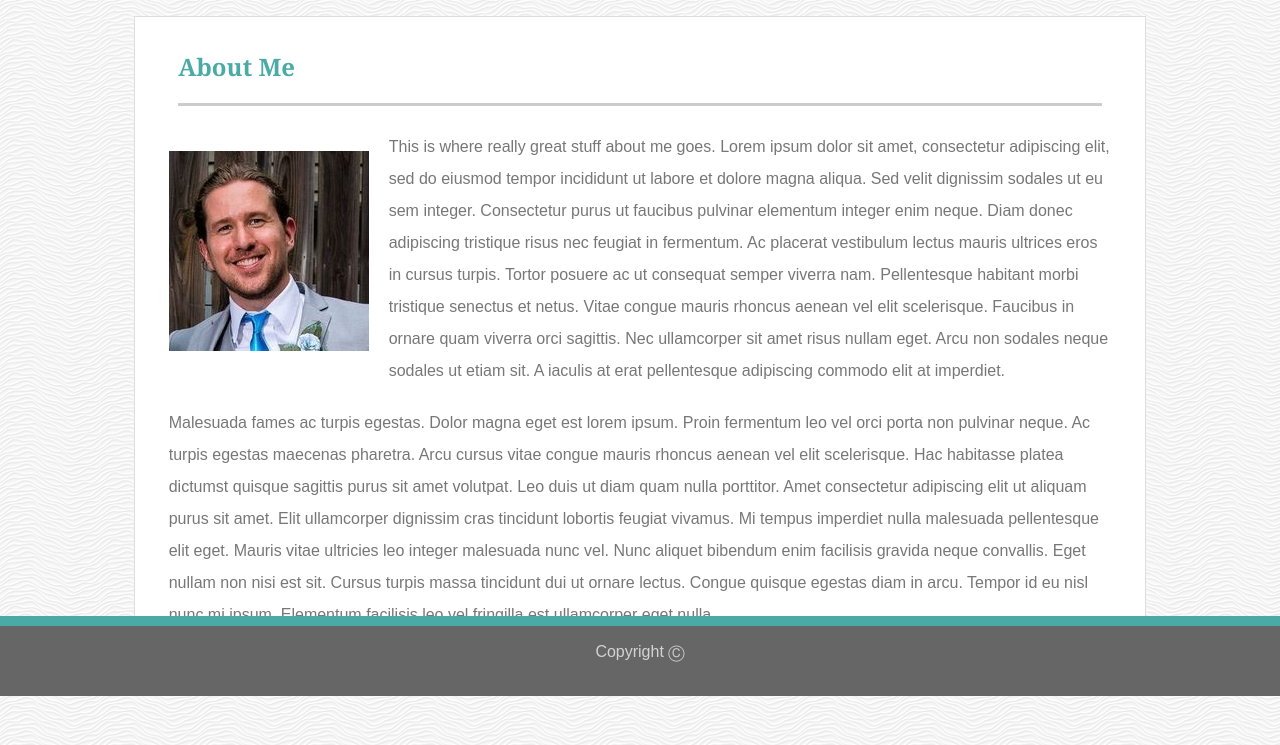
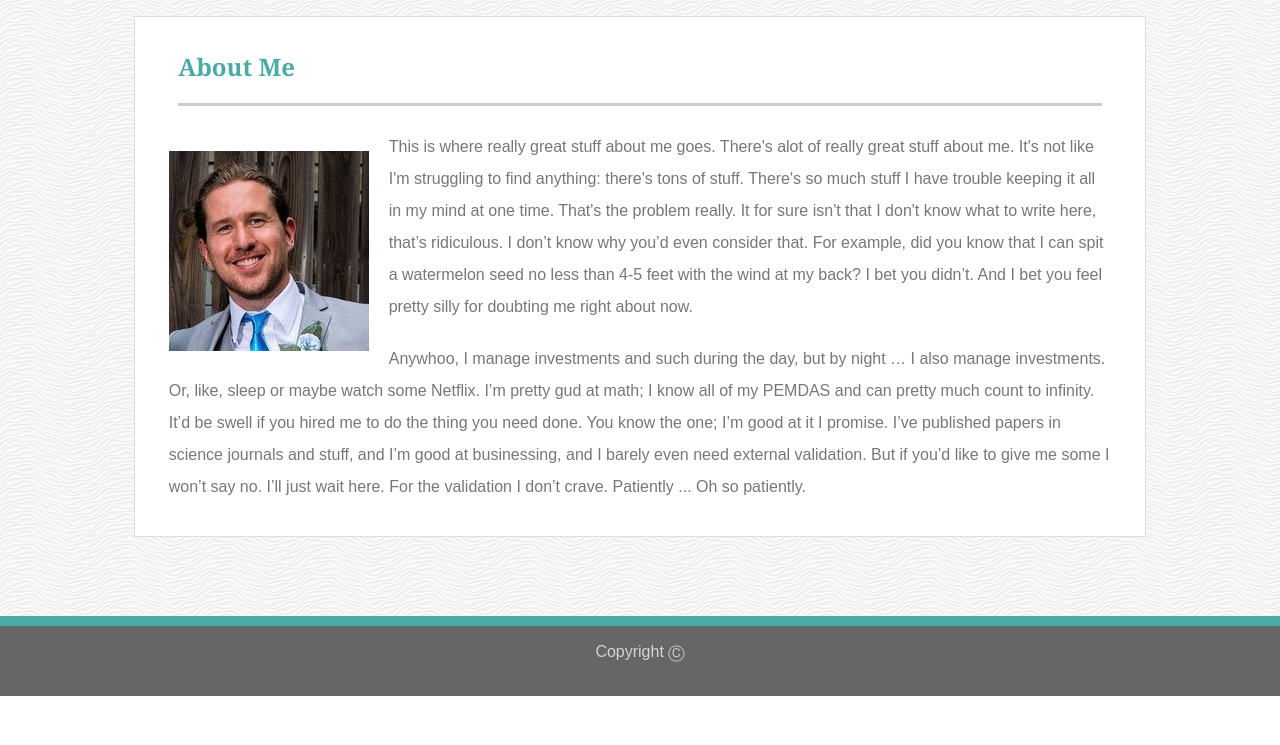
Before and after one commit to actualizeit/Basic-Portfolio, a plain HTML site: page index.html in a window 1280 px wide. Shown: the part 104-849 px from the top of the page. After the commit the page ends 800 px from the top, so only its background shows below. Drawn offline with Linux system fonts and the light colour scheme.

Commit message:
added text and some hover effects, pretty much done

```diff
--- a/assets/css/style.css
+++ b/assets/css/style.css
@@ -16,6 +16,7 @@ body {
     /* overflow:hidden; */
     display:flex;
     justify-content: space-between;
+    z-index: 2000;
 }
 
 .MyNameBackground {
@@ -161,10 +162,11 @@ a:link, a:visited {
 .PItem{
     position: relative;
     display: inline-block;
-    width: 200px; /* Make the width of box same as image */
+    width: 200px;
     height: 150px;
     background-color: red;
-    z-index: 0;
+    opacity: 100%;
+    z-index: 5000;
     margin: 20px;
 }
 
@@ -174,7 +176,7 @@ a:link, a:visited {
     left: 0;
     bottom: -40px;
     text-align: center;
-    width: 100%; /* Set the width of the positioned div */
+    width: 100%;
     z-index: 999;
     height: 40px;
     background: #4aaaa5;
@@ -188,9 +190,6 @@ a:link, a:visited {
     text-align: center;
     vertical-align: middle;
     margin:10px;
-}
-img{
-    z-index: 5;
 }
 
 .FormLabel{
@@ -226,3 +225,11 @@ input[type=submit] {
   .tallbox{
       height:300px;
   }
+
+  .PItem:hover  {
+    -ms-transform: rotate(-10deg);
+    -webkit-transform: rotate(-10deg);
+    -moz-transform: rotate(-10deg);
+    -o-transform: rotate(-10deg);
+    transform: rotate(-10deg);
+  }
--- a/index.html
+++ b/index.html
@@ -28,26 +28,23 @@
             <!-- <img src="assets/images/David.jpg"> -->
             <img class="Selfie" src="assets/images/DavidFancy.jpeg">
             <p>
-                This is where really great stuff about me goes. Lorem ipsum dolor sit amet, consectetur
-                adipiscing elit, sed do eiusmod tempor incididunt ut labore et dolore magna aliqua. Sed
-                velit dignissim sodales ut eu sem integer. Consectetur purus ut faucibus pulvinar elementum
-                integer enim neque. Diam donec adipiscing tristique risus nec feugiat in fermentum. Ac
-                placerat vestibulum lectus mauris ultrices eros in cursus turpis. Tortor posuere ac ut
-                consequat semper viverra nam. Pellentesque habitant morbi tristique senectus et netus. Vitae
-                congue mauris rhoncus aenean vel elit scelerisque. Faucibus in ornare quam viverra orci
-                sagittis. Nec ullamcorper sit amet risus nullam eget. Arcu non sodales neque sodales ut
-                etiam sit. A iaculis at erat pellentesque adipiscing commodo elit at imperdiet.</p>
-
-            <p>Malesuada fames ac turpis egestas. Dolor magna eget est lorem ipsum. Proin fermentum leo
-                vel orci porta non pulvinar neque. Ac turpis egestas maecenas pharetra. Arcu cursus vitae
-                congue mauris rhoncus aenean vel elit scelerisque. Hac habitasse platea dictumst quisque
-                sagittis purus sit amet volutpat. Leo duis ut diam quam nulla porttitor. Amet consectetur
-                adipiscing elit ut aliquam purus sit amet. Elit ullamcorper dignissim cras tincidunt lobortis
-                feugiat vivamus. Mi tempus imperdiet nulla malesuada pellentesque elit eget. Mauris vitae
-                ultricies leo integer malesuada nunc vel. Nunc aliquet bibendum enim facilisis gravida
-                neque convallis. Eget nullam non nisi est sit. Cursus turpis massa tincidunt dui ut ornare
-                lectus. Congue quisque egestas diam in arcu. Tempor id eu nisl nunc mi ipsum. Elementum
-                facilisis leo vel fringilla est ullamcorper eget nulla.</p>
+                    This is where really great stuff about me goes. There's alot of really great stuff about
+                    me. It's not like I'm struggling to find anything: there's tons of stuff. There's so much
+                    stuff I have trouble keeping it all in my mind at one time. That's the problem really. It for
+                    sure isn't that I don't know what to write here, that’s ridiculous. I don’t know why you’d even
+                    consider that. For example, did you know that I can spit a watermelon seed no less than 4-5
+                    feet with the wind at my back? I bet you didn’t. And I bet you feel pretty silly for doubting
+                    me right about now.
+            </p>
+            <p>
+                    Anywhoo, I manage investments and such during the day, but by night … I also manage investments.
+                    Or, like, sleep or maybe watch some Netflix. I’m pretty gud at math; I know all of my PEMDAS and
+                    can pretty much count to infinity. It’d be swell if you hired me to do the thing you need done.
+                    You know the one; I’m good at it I promise. I’ve published papers in science journals and stuff,
+                    and I’m good at businessing, and I barely even need external validation. But if you’d like to give
+                    me some I won’t say no. I’ll just wait here. For the validation I don’t crave. Patiently ... Oh so
+                    patiently.
+            </p>
     </section>
 
 
```
Also changed, not shown: portfolio.html (+2 -2 lines), assets/images/Creative.jpeg (renamed from assets/images/Detail.jpeg).
